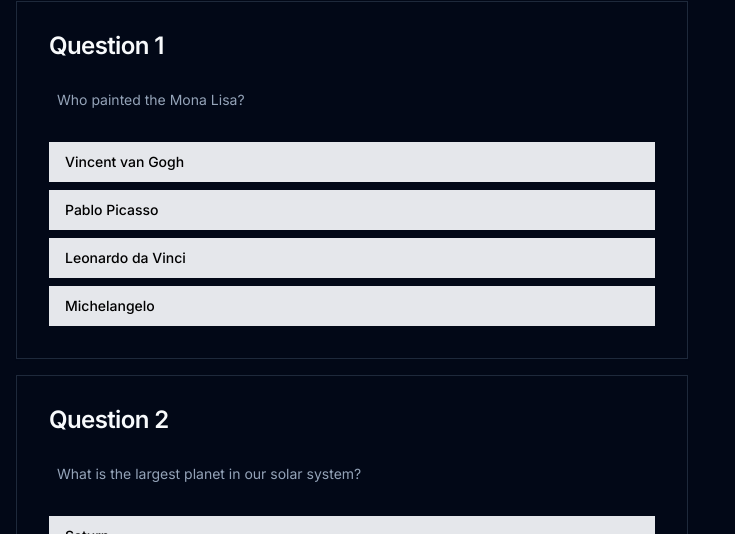
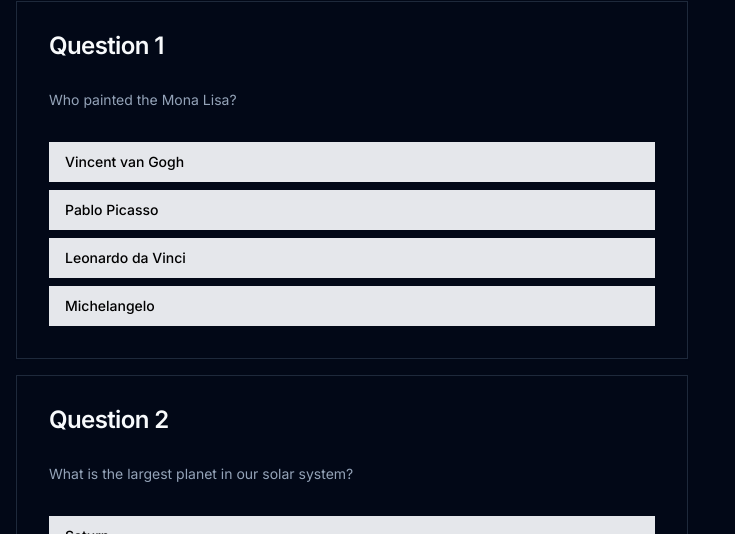
Before and after one commit to destx0/quiz, a Next.js app: page /quiz in a window 1280 px wide. Shown: the part 223-757 px from the top of the page, without its empty margins (0-735 px from the left). Built offline with nearby package versions, Linux system fonts and the light colour scheme.

Commit message:
fixed highlight bug

```diff
--- a/app/components/Question.jsx
+++ b/app/components/Question.jsx
@@ -52,7 +52,7 @@ const Question = ({
 	return (
 		<Card className="max-w-2xl mx-auto m-4 p-8 ">
 			<CardTitle>Question {qId + 1}</CardTitle>
-			<CardDescription className="my-8 mx-2 overflow-x-auto">
+			<CardDescription className="my-8  overflow-x-auto">
 				<Fancytext content={question} />
 			</CardDescription>
 			<RadioGroup>
@@ -69,6 +69,10 @@ const Question = ({
 											? "bg-green-500 text-white"
 											: "bg-red-500 text-white"
 										: ""
+									: showResults
+									? index === correctAnswer
+										? "bg-green-500 text-white"
+										: "bg-gray-200 text-black"
 									: "bg-gray-200 text-black"
 							}`}
 						>
```
